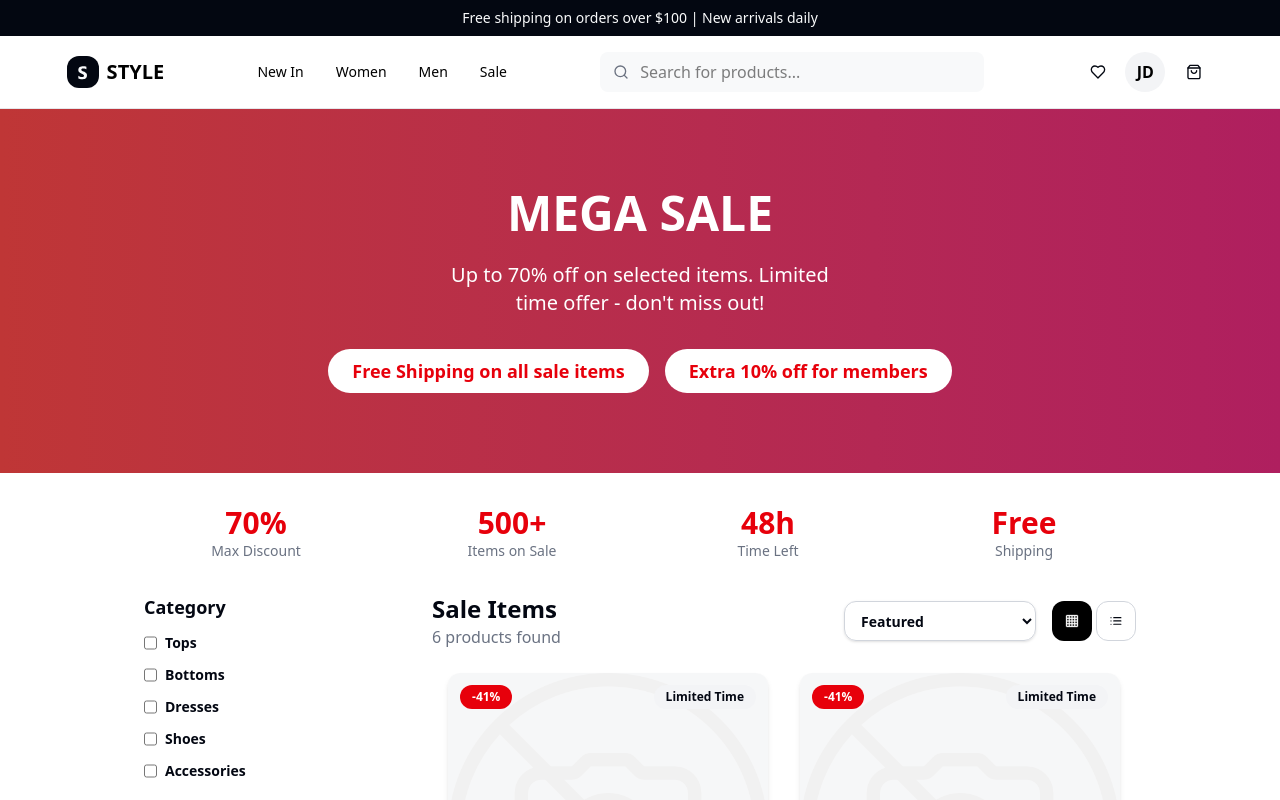
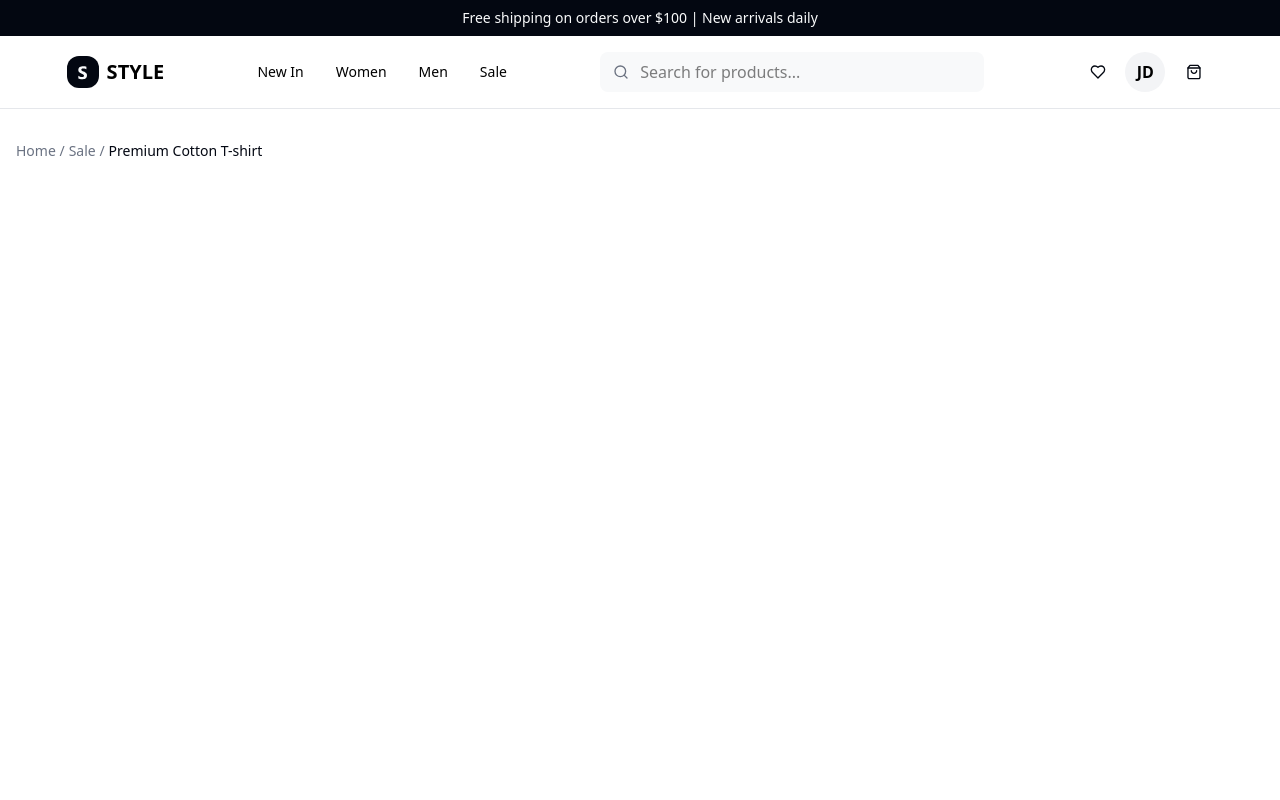
Before and after one commit to Squad-1-EJCM-25-2-Squad1/StyleMarketplace, a React (Vite) app in the folder front/: page / in a window 1280 px wide. Shown: the top 800 px of the page. Built offline with nearby package versions, Linux system fonts and the light colour scheme.

Commit message:
feature: criação da branch da tela do produto

```diff
--- a/front/src/App.tsx
+++ b/front/src/App.tsx
@@ -1,9 +1,9 @@
-import Sales from "./pages/sales";
+import Product from "./pages/product";
 
 function App() {
 
   return (
-    <Sales/>
+    <Product/>
   );
 }
 
--- /dev/null
+++ b/front/src/pages/product/index.tsx
@@ -0,0 +1,23 @@
+import Header from "../../components/header";
+
+export default function Product(){
+    return(
+        <div className="flex flex-col">
+            <Header/>
+
+            <main className="flex flex-col py-8 px-4">
+                <nav className="text-gray-500 text-sm font-normal mb-8">
+                    <ol className="flex gap-1">
+                        <li><button className="cursor-pointer">Home /</button></li>
+                        <li><button className="cursor-pointer">Sale /</button></li>
+                        <li className="text-gray-950"><button className="cursor-pointer"> Premium Cotton T-shirt</button></li>
+                    </ol>
+                </nav>
+
+                <div className="flex flex-col">
+
+                </div>
+            </main>
+        </div>
+    )
+}
```
